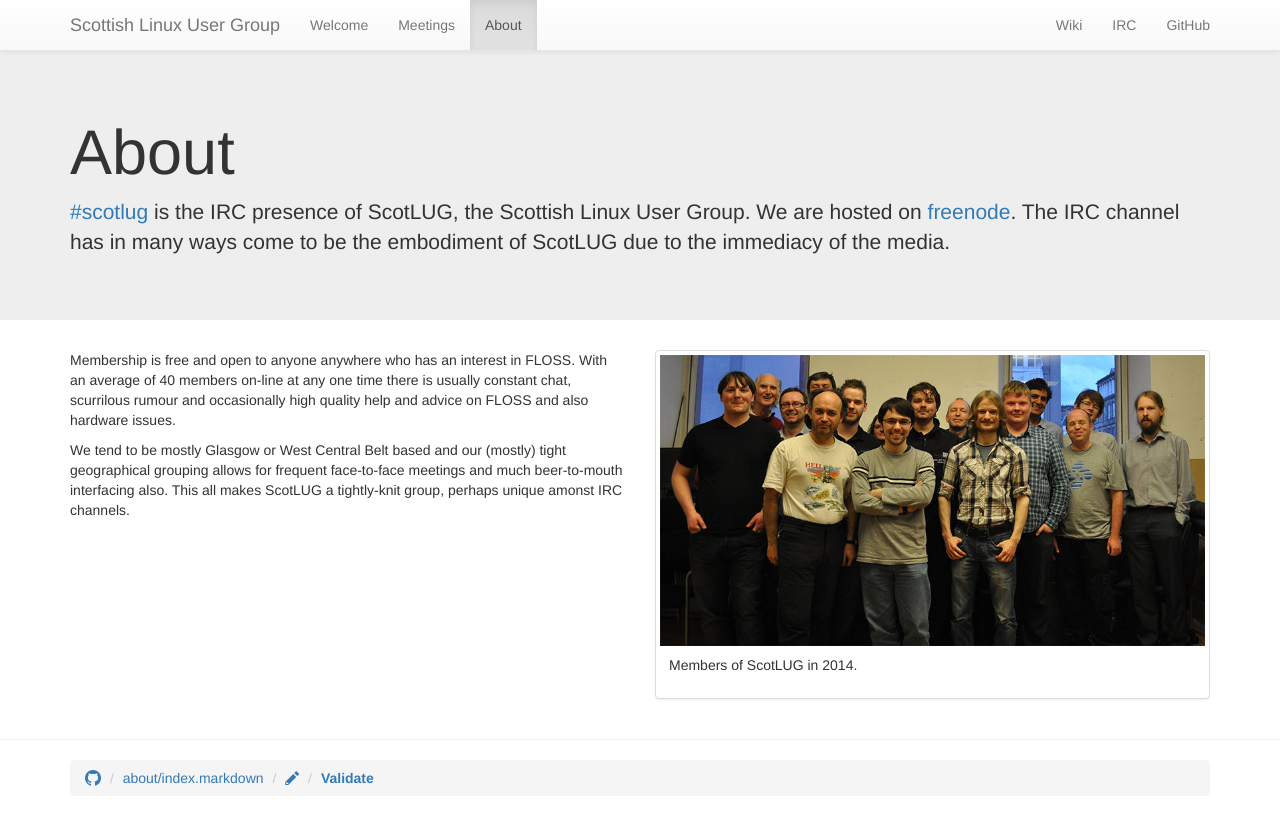
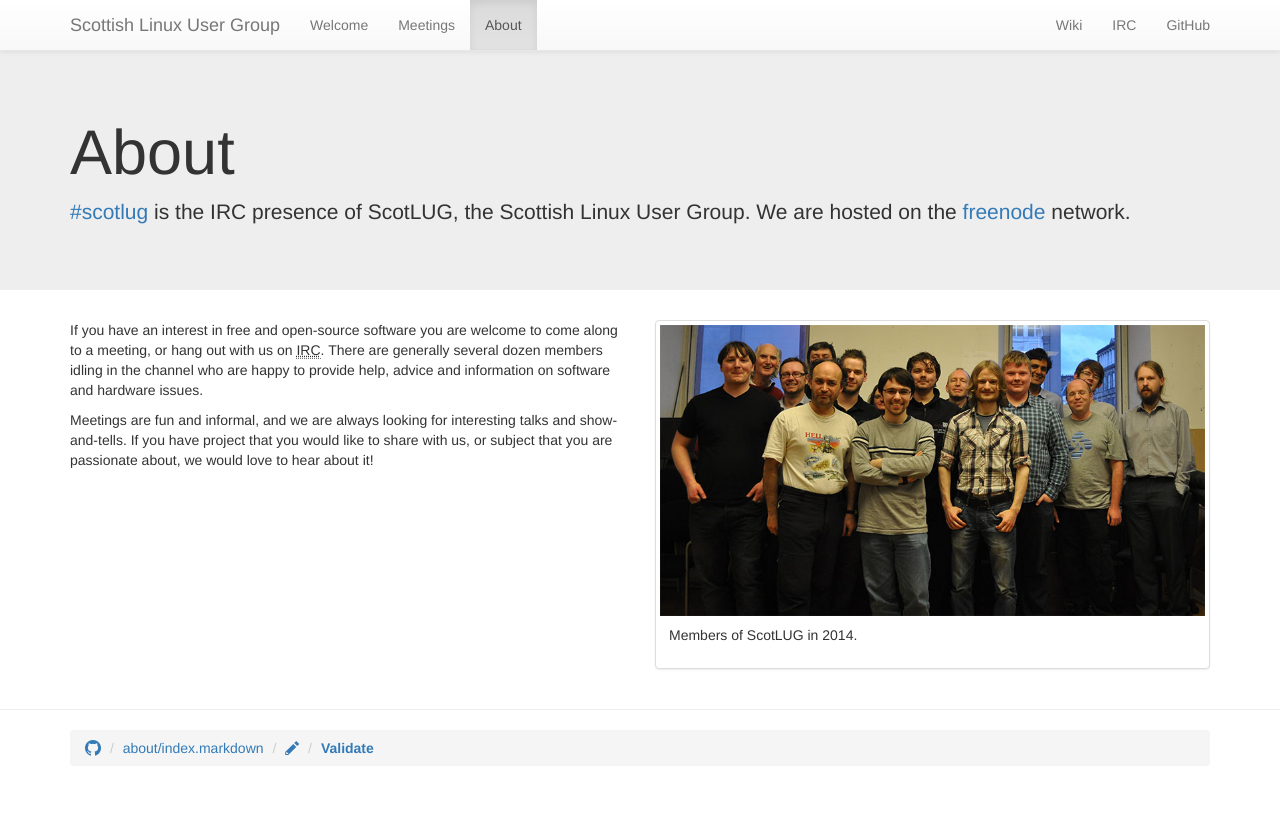
Before and after one commit to ScotLUG/scotlug.github.io, a Jekyll site: the page built from about/index.markdown, in a window 1280 px wide. Shown: the top 825 px of the page. Built offline with Jekyll 4.4.1, drawn with Linux system fonts in a browser that asks for light colours.

Commit message:
Update information on the About page
The previous text was a bit out-of-date.  Current tone is hopefully more
appropriate and inclusive for non-members.

```diff
--- a/about/index.markdown
+++ b/about/index.markdown
@@ -4,14 +4,10 @@ media:
 - uri: /assets/group_photo.jpg
   alt: Group photo
   caption: Members of ScotLUG in 2014.
+lead: "[#scotlug](https://webchat.freenode.net/?randomnick=1&amp;channels=%23scotlug&amp;prompt=1) is the IRC presence of ScotLUG, the Scottish Linux User Group.  We are hosted on the [freenode](https://freenode.net/) network."
 title: About
-lead: |
-  [#scotlug][] is the IRC presence of ScotLUG, the Scottish Linux User Group.  We are hosted on [freenode][].  The IRC channel has in many ways come to be the embodiment of ScotLUG due to the immediacy of the media.
-
-  [#scotlug]: https://webchat.freenode.net/?randomnick=1&amp;channels=%23scotlug&amp;prompt=1
-  [freenode]: https://freenode.net/
 ---
 
-Membership is free and open to anyone anywhere who has an interest in FLOSS.  With an average of 40 members on-line at any one time there is usually constant chat, scurrilous rumour and occasionally high quality help and advice on FLOSS and also hardware issues.
+If you have an interest in free and open-source software you are welcome to come along to a meeting, or hang out with us on <abbr title="Internet Relay Chat">IRC</abbr>.  There are generally several dozen members idling in the channel who are happy to provide help, advice and information on software and hardware issues.
 
-We tend to be mostly Glasgow or West Central Belt based and our (mostly) tight geographical grouping allows for frequent face-to-face meetings and much beer-to-mouth interfacing also.  This all makes ScotLUG a tightly-knit group, perhaps unique amonst IRC channels.
+Meetings are fun and informal, and we are always looking for interesting talks and show-and-tells.  If you have project that you would like to share with us, or subject that you are passionate about, we would love to hear about it!
```
